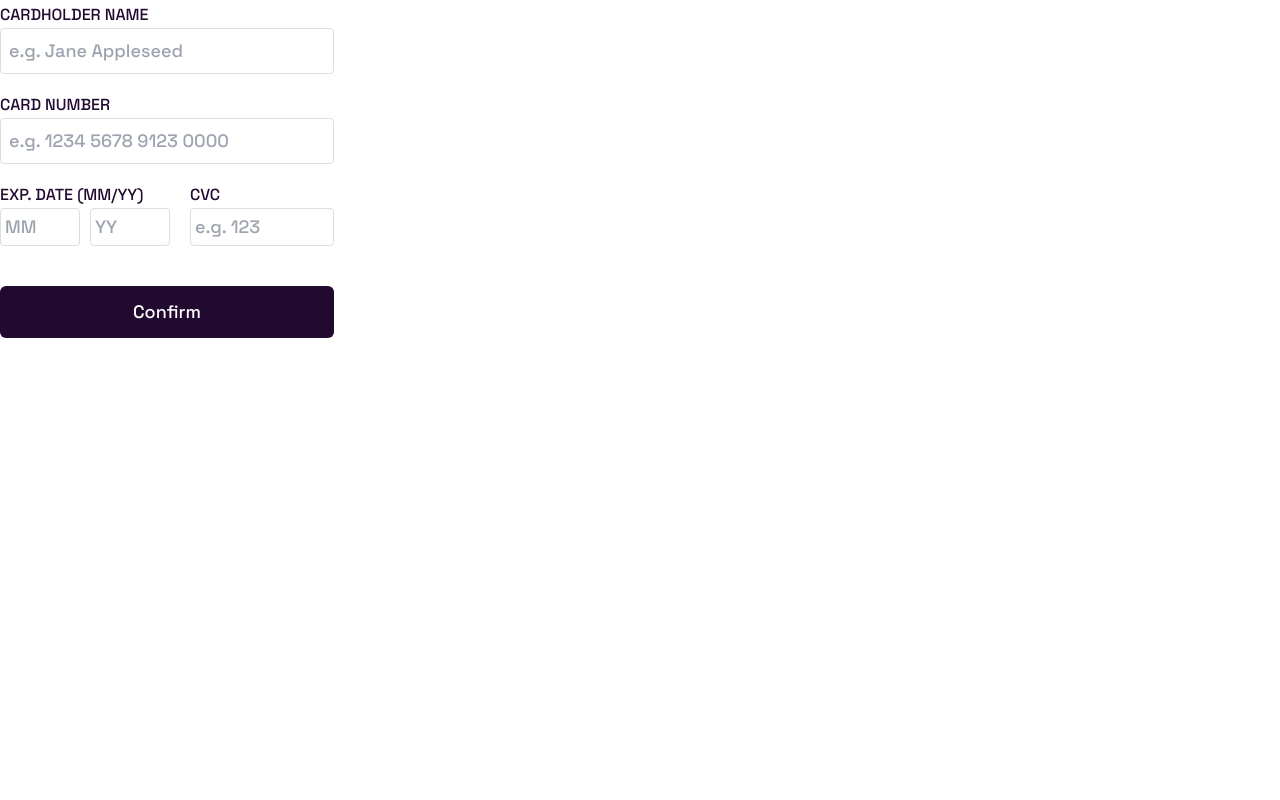
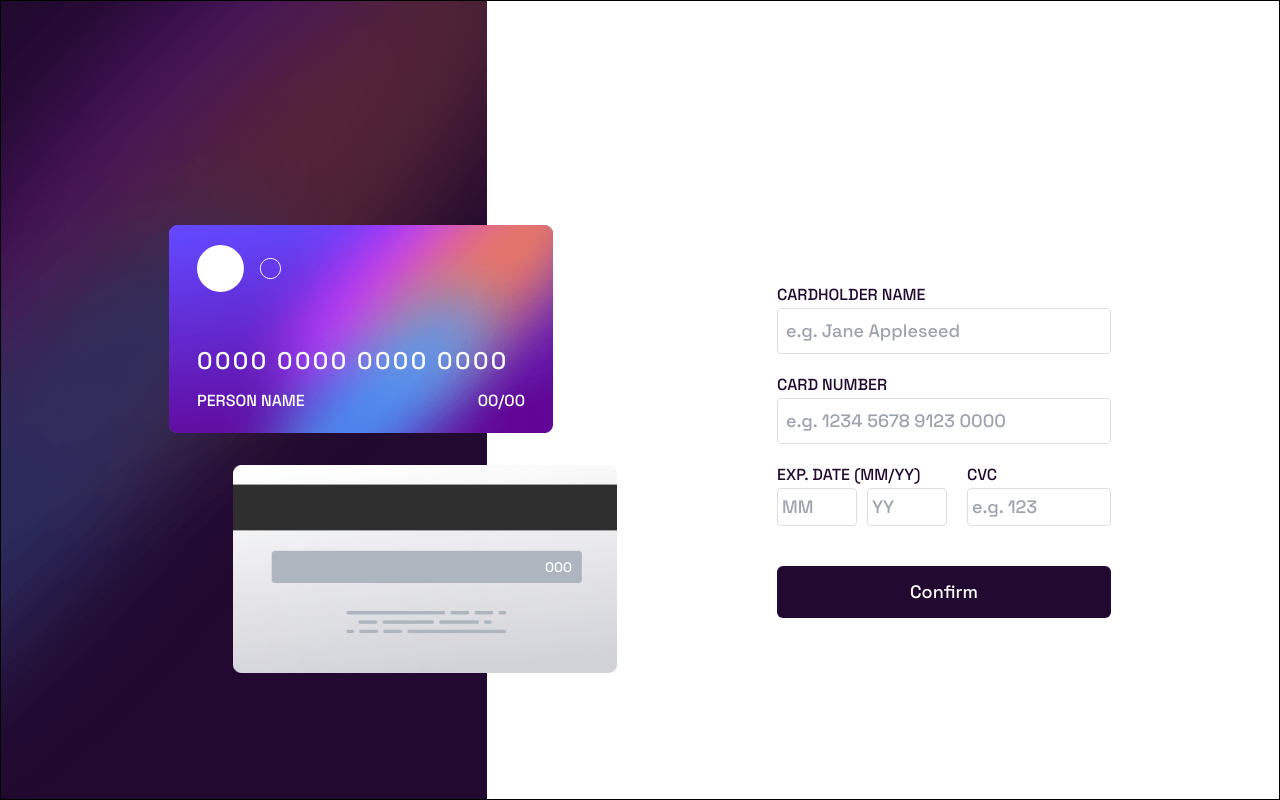
Before and after one commit to AlvesPHGA/interactive-card, a React (Vite) app: page / in a window 1280 px wide. Built offline with nearby package versions, Linux system fonts and the light colour scheme.

Commit message:
updated proj: updated layout to desktop

```diff
--- a/src/App.jsx
+++ b/src/App.jsx
@@ -1,20 +1,48 @@
 import React from 'react';
 import Input from './Components/Input';
 
+const inputDefaultCSS = {
+   def01: 'border border-lightGrayshViolet rounded',
+};
+
+const imgCard = {
+   back: 'bg-center bg-thousand bg-no-repeat w-96 h-52',
+};
+
 function App() {
-   const [form, setForm] = React.useState({
-      name: '',
-      cardNumber: '',
-      expDate: '',
-      cvc: '',
-   });
+   return (
+      <main className="font-spaceGrotesk text-lg border h-screen bg-mainDesktop bg-custom bg-no-repeat">
+         <section className="flex mx-auto translate-y-2/4 justify-center gap-40 items-center w-[1200px]">
+            <div className="flex flex-col gap-8">
+               <div
+                  className={`bg-cardFront px-7 py-5 flex flex-col justify-end relative ${imgCard.back}`}
+               >
+                  <img
+                     className="absolute left-7 top-5"
+                     src="../public/svg/card-logo.svg"
+                     alt=""
+                  />
 
-   return (
-      <main className="font-spaceGrotesk text-lg">
+                  <div className="text-white">
+                     <h1 className="mb-3 text-2xl tracking-widest">
+                        0000 0000 0000 0000
+                     </h1>
+                     <div className="flex justify-between uppercase text-base items-center">
+                        <span>Person name</span>
+                        <span>00/00</span>
+                     </div>
+                  </div>
+               </div>
+               <div className={`bg-cardBack ml-16 relative ${imgCard.back}`}>
+                  <span className="absolute top-[5.75rem] left-[19.5rem] text-white text-sm">
+                     000
+                  </span>
+               </div>
+            </div>
             <form className="w-fit">
                <div>
                   <Input
-                  className="border border-lightGrayshViolet rounded w-full p-2 flex flex-col"
+                     className={`${inputDefaultCSS.def01} w-full p-2 flex flex-col`}
                      label="CARDHOLDER NAME"
                      id="name"
                      placeholder="e.g. Jane Appleseed"
@@ -23,7 +51,7 @@ function App() {
 
                <div className="my-4">
                   <Input
-                  className="border border-lightGrayshViolet rounded w-full p-2 flex flex-col"
+                     className={`${inputDefaultCSS.def01} w-full p-2 flex flex-col`}
                      label="CARD NUMBER"
                      id="number"
                      placeholder="e.g. 1234 5678 9123 0000"
@@ -37,12 +65,12 @@ function App() {
                      </label>
                      <div className="flex gap-x-2.5">
                         <Input
-                        className="border border-lightGrayshViolet rounded p-1 w-20"
+                           className={`${inputDefaultCSS.def01} p-1 w-20`}
                            id="month"
                            placeholder="MM"
                         />
                         <Input
-                        className="border border-lightGrayshViolet rounded p-1 w-20"
+                           className={`${inputDefaultCSS.def01} p-1 w-20`}
                            id="years"
                            placeholder="YY"
                         />
@@ -50,7 +78,7 @@ function App() {
                   </div>
                   <div>
                      <Input
-                     className="border border-lightGrayshViolet rounded w-36 p-1 flex flex-col"
+                        className={`${inputDefaultCSS.def01} w-36 p-1 flex flex-col`}
                         label="CVC"
                         id="cvc"
                         placeholder="e.g. 123"
@@ -61,6 +89,7 @@ function App() {
                   Confirm
                </button>
             </form>
+         </section>
       </main>
    );
 }
--- a/tailwind.config.js
+++ b/tailwind.config.js
@@ -19,11 +19,16 @@ export default {
       },
       extend: {
          backgroundImage: {
-            cardBack: 'url(./public/bg-card-back.png)',
-            cardFront: 'url(./public/bg-card-front.png)',
+            cardBack: 'url(./public/images/bg-card-back.png)',
+            cardFront: 'url(./public/images/bg-card-front.png)',
 
-            mainDesktop: 'url(./public/bg-main-desktop.png)',
-            mainMobile: 'url(./public/bg-main-mobile.png)',
+            mainDesktop: 'url(./public/images/bg-main-desktop.png)',
+            mainMobile: 'url(./public/images/bg-main-mobile.png)',
+         },
+
+         backgroundSize: {
+            thousand: '100% 100%',
+            custom: '38% 100%',
          },
       },
    },
```
Lines whose indentation alone changed are shown as unchanged.
